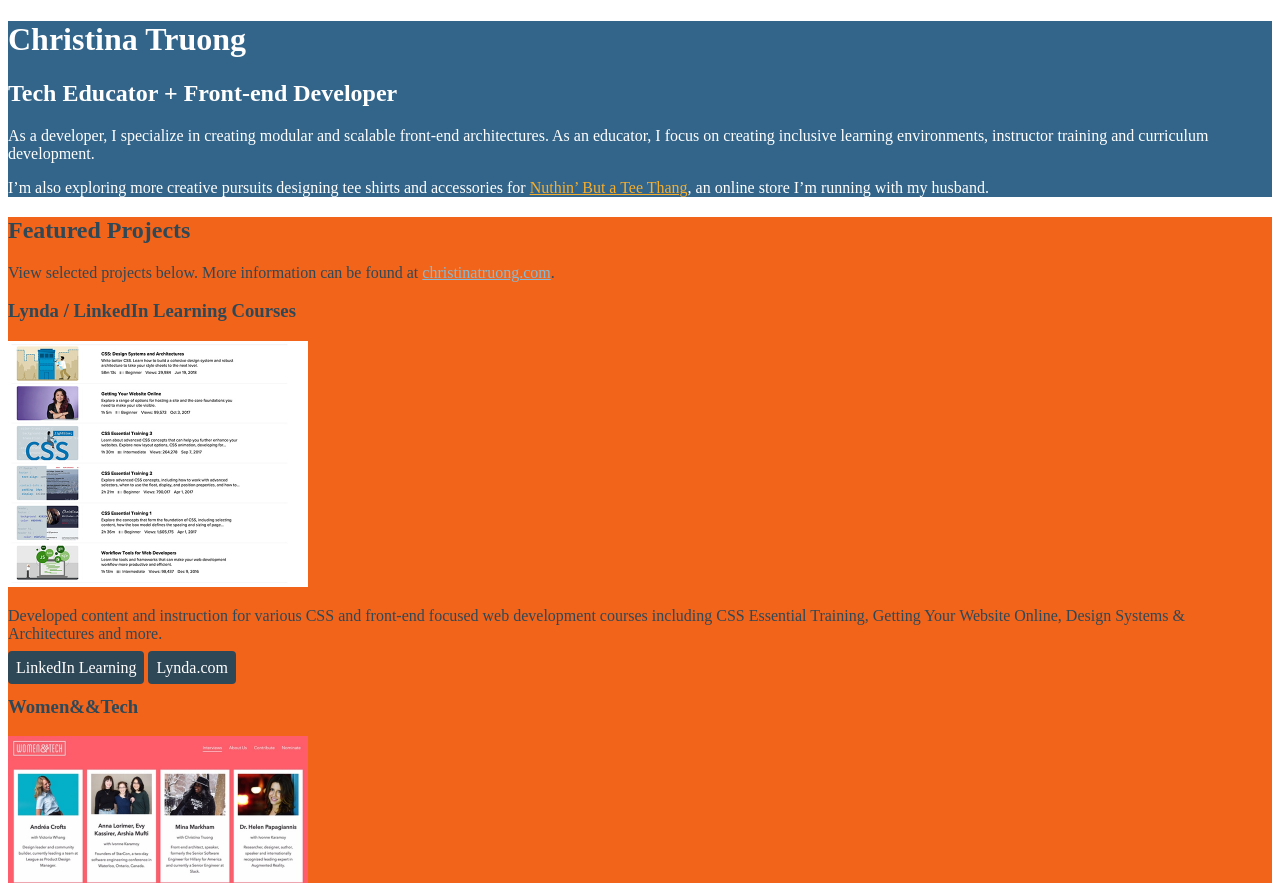
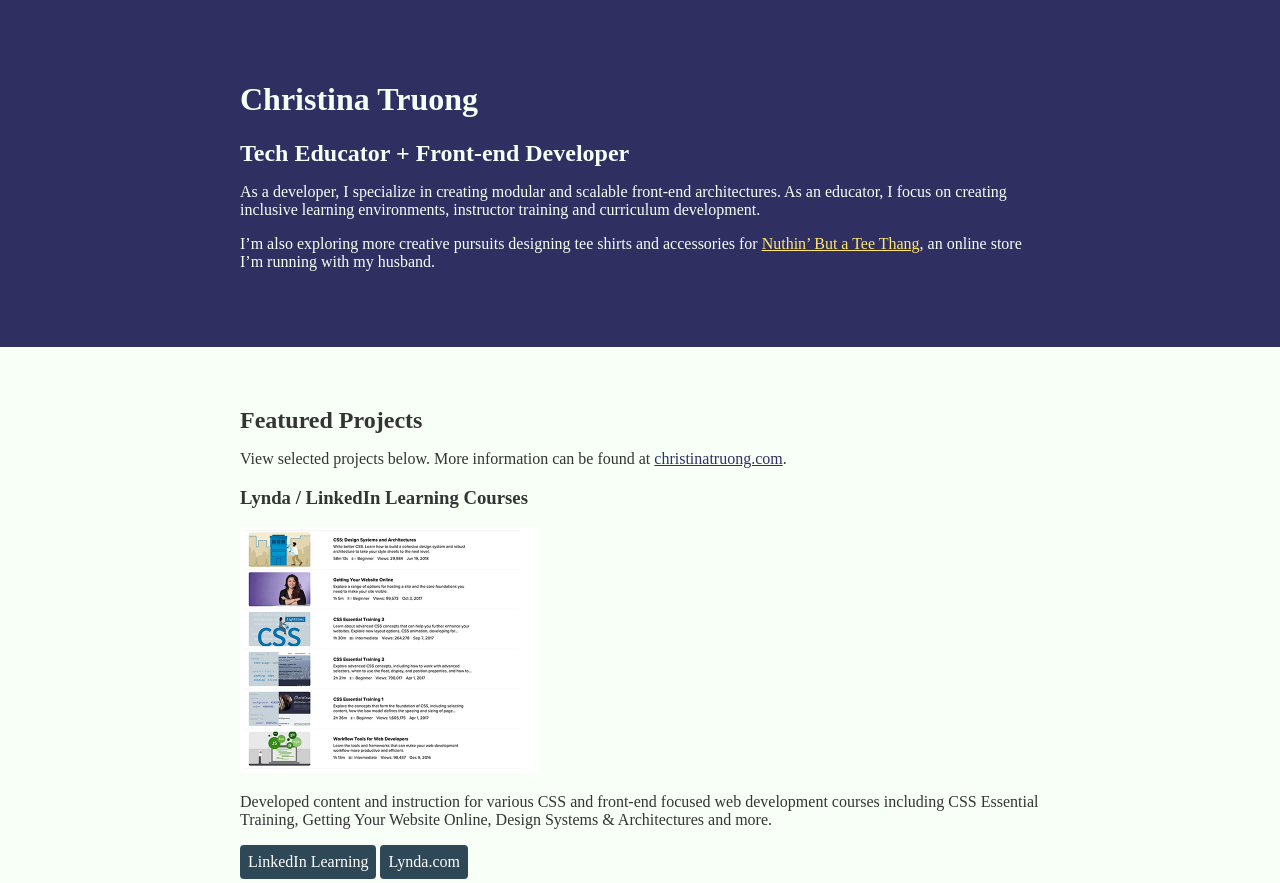
Before and after one commit to smaslam7/css-portfolio, a plain HTML site: page index.html in a window 1280 px wide. Shown: the top 883 px of the page. Drawn offline with Linux system fonts and the light colour scheme.

Commit message:
Box model

```diff
--- a/css/styles.css
+++ b/css/styles.css
@@ -1,42 +1,53 @@
 /*
-https://coolors.co/33658a-86bbd8-2f4858-f6ae2d-f26419
-33658a ---> Queen Blue
-86bbd8 ---> Dark Sky Blue
-2f4858 ---> Charcoal
-f6ae2d ---> Honey Yellow
-f26419 ---> Safety Orange Blaze Orange
+COLOR PALETTE
+https://coolors.co/f7fff7-343434-2f3061-ffe66d-a1c6d7
+#F7FFF7 - almost white
+#343434 - dark gray - almost black
+#2F3061 - blue dark
+#FFE66D - yellow
+#A1C6D7 - blue light
 */
 
 /* Global Styles
 -------------------------------*/
 body {
-    color: #2f4858;
+    color: #343434;
+    margin: 0;
+    padding: 0;
 }
 img {
     width: 300px;
 }
 a {
-    color: #f6ae2d;
+    color: #FFE66D;
 }
 a:hover {
     text-decoration: none;
+}
+h2 {
+    margin: 0;
+}
+.content-wrap {
+    width: 800px;
+    margin: 0 auto;
+    padding: 60px 0;
 }
 
 /* Profile
 -------------------------------*/
 header {
-    background: #33658a;
-    color: #fff;
+    background: #2F3061;
+    color: #F7FFF7;
 }
 
 
 /* Projects
 -------------------------------*/
 .projects {
-    background: #f26419;
+    background: #F7FFF7;
 }
 .projects a {
-    color: #86bbd8;
+    color: #2F3061;
 }
 .projects .btn {
     color: #fff;
@@ -44,16 +55,17 @@ header {
     text-decoration: none;
     padding: 8px;
     border-radius: 4px;
+    display: inline-block;
 }
 .projects .btn:hover {
-    background: rgba(47, 72, 88, 80%);
+    background: rgba(47, 48, 97, 80%);
 }
 
 
 /* Work Experience
 -------------------------------*/
 .work-experience {
-    background: #86bbd8;
+    background: #A1C6D7;
 }
 
 /* Education
@@ -63,6 +75,6 @@ header {
 /* Contact Info
 -------------------------------*/
 footer {
-    background: #f6ae2d;
-    color: #fff;
+    background: #343434;
+    color: #F7FFF7;
 }
--- a/index.html
+++ b/index.html
@@ -10,15 +10,18 @@
     <main>
       <!-- ***********************  ABOUT / PROFILE  *********************** -->
       <header>
+        <div class="content-wrap">
           <h1>Christina Truong</h1>
           <h2>Tech Educator + Front-end Developer</h2>
 
           <p>As a developer, I specialize in creating modular and scalable front-end architectures. As an educator, I focus on creating inclusive learning environments, instructor training and curriculum development.</p>
           <p>I’m also exploring more creative pursuits designing tee shirts and accessories for <a href="http://teethang.com" target="_blank">Nuthin’ But a Tee Thang</a>, an online store I’m running with my husband.</p>
+        </div>
       </header>
 
       <!-- ********************  PROJECTS / PORTFOLIO  ********************* -->
       <section class="projects">
+        <div class="content-wrap">
           <h2>Featured Projects</h2>
           <p>View selected projects below. More information can be found at <a href="http://christinatruong.com">christinatruong.com</a>.</p>
 
@@ -46,10 +49,12 @@
             <p>After coming back from teaching a JavaScript workshop, I felt inspired to create something just for fun. I realized that of all the content/lorem ipsum generators available, there was nothing for HBO’s The Wire fans. I searched for <a href="http://thewireipsum.com" target="_blank">thewireipsum.com</a> domain and it was available! Generate some content for your projects today.</p>
             <a class="btn" href="http://thewireipsum.com" target="_blank">View live site</a>
           </section>
+        </div>
       </section>
 
       <!-- ***********************  WORK EXPERIENCE  *********************** -->
       <section class="work-experience">
+        <div class="content-wrap">
           <h2>Work Experience</h2>
           <p>See my complete work history on <a href="https://www.linkedin.com/in/christinatruong/">LinkedIn</a>.</p>
 
@@ -96,10 +101,12 @@
               <li>Standardized the site architecture and design.</li>
             </ul>
           </section>
+        </div>
       </section>
 
       <!-- ******************  EDUCATION & CERTIFICATIONS ****************** -->
       <section class="education">
+        <div class="content-wrap">
           <h2>Education</h2>
 
           <section>
@@ -118,10 +125,12 @@
             <h3>San Jose State University - San Jose, CA</h3>
             <p>General Studies, 2000</p>
           </section>
+        </div>
       </section>
 
       <!-- *****************  CONTACT INFO / SOCIAL MEDIA  ***************** -->
       <footer>
+        <div class="content-wrap">
           <h2>Let's Keep in Touch!</h2>
 
           <!-- Social media and contact links. Add or remove any networks. -->
@@ -131,6 +140,7 @@
             <li><a href="http://twitter.com/christinatruong" target="_blank">Twitter</a></li>
             <li><a href="#" target="_blank">LinkedIn</a></li>
           </ul>
+        </div>
       </footer>
     </main>
   </body>
```
Lines whose indentation alone changed are shown as unchanged.
